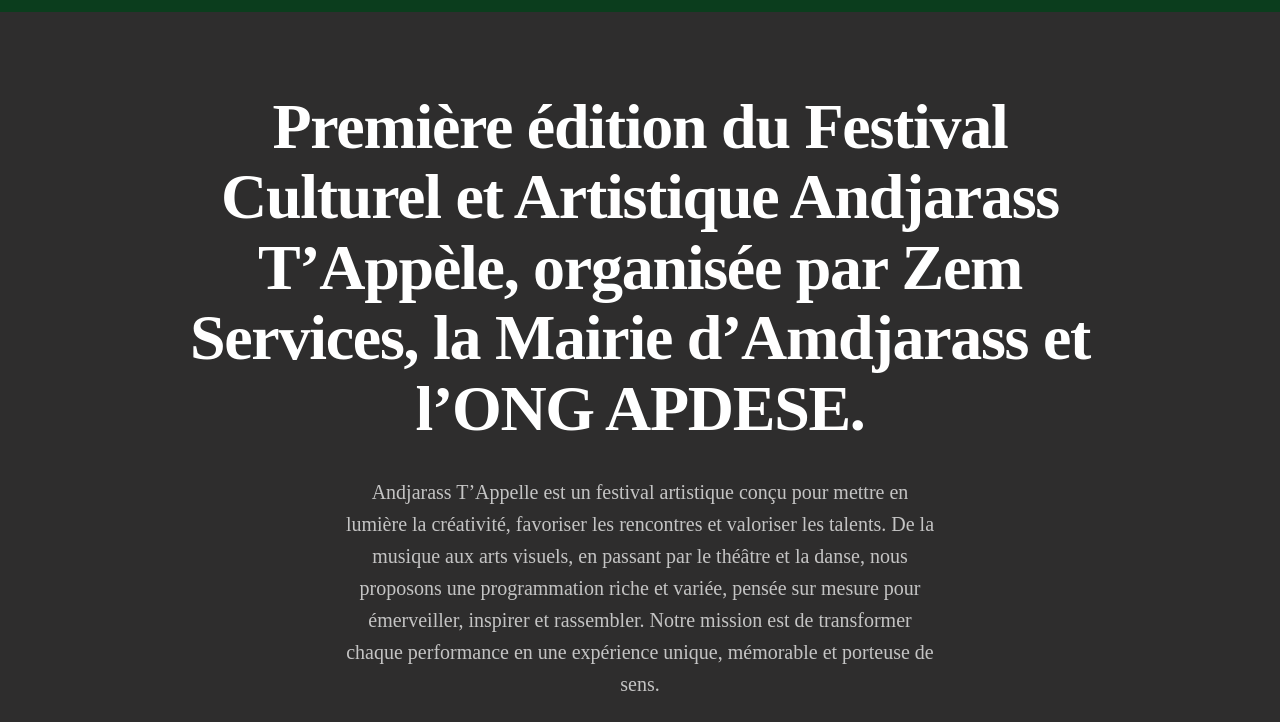
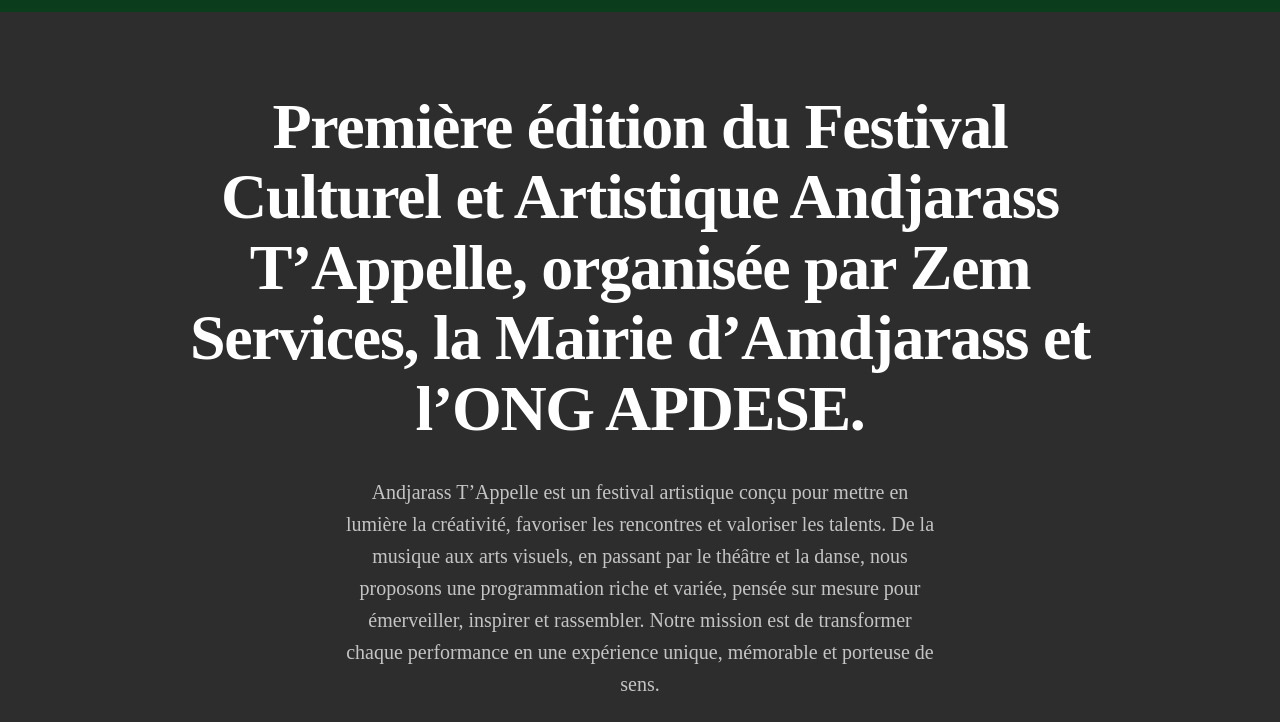
Before and after one commit to Mhd-git-tech/festival_bon, a plain HTML site: page index.html in a window 1280 px wide. Shown: the part 78-800 px from the top of the page. Drawn offline with Linux system fonts and the light colour scheme.

Commit message:
correction

```diff
--- a/index.html
+++ b/index.html
@@ -92,7 +92,7 @@ border: none; } .btn-primary:hover { background-color: #14532d;
         <div class="row justify-content-center text-center">
           <div class="col-lg-10">
             <div class="hero-content" data-aos="fade-up" data-aos-delay="200">
-              <h1>Première édition du Festival Culturel et Artistique Andjarass T’Appèle, organisée par Zem Services, la Mairie d’Amdjarass et l’ONG APDESE.</h1>
+              <h1>Première édition du Festival Culturel et Artistique Andjarass T’Appelle, organisée par Zem Services, la Mairie d’Amdjarass et l’ONG APDESE.</h1>
               <p>Andjarass T’Appelle est un festival artistique conçu pour mettre en lumière la créativité, favoriser les rencontres et valoriser les talents. De la musique aux arts visuels,
               en passant par le théâtre et la danse, nous proposons une programmation riche et variée, pensée sur mesure pour émerveiller, inspirer et rassembler. Notre mission est de transformer
               chaque performance en une expérience unique, mémorable et porteuse de sens.</p>
```
